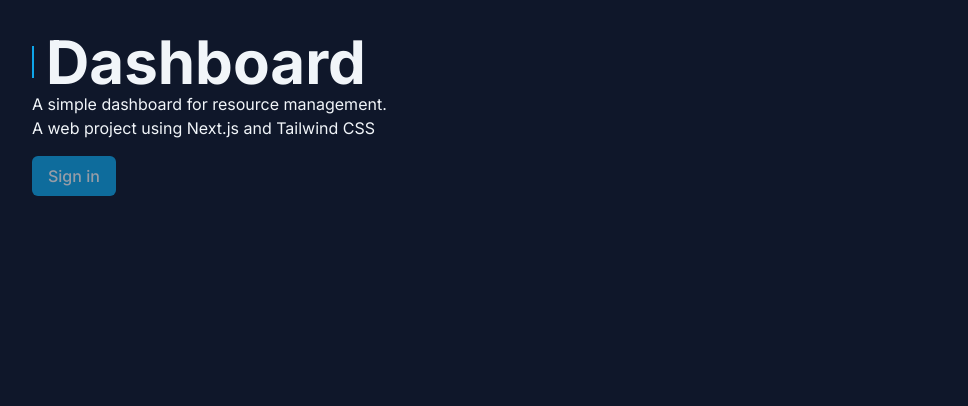
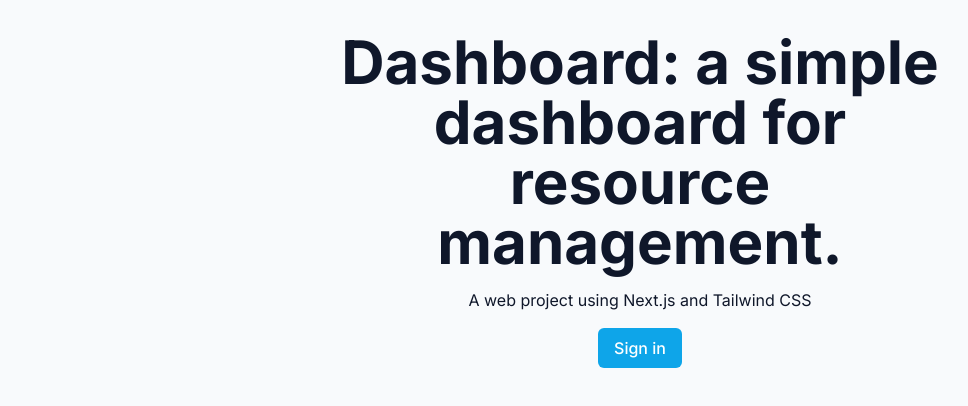
Before and after one commit to lfnd0/dashboard-web, a Next.js app: page / in a window 1280 px wide. Shown: the top 406 px of the page, without its empty margins (0-968 px from the left). Built offline with nearby package versions, Linux system fonts and the light colour scheme.

Commit message:
Dark Mode no Tailwind

```diff
--- a/src/app/page.tsx
+++ b/src/app/page.tsx
@@ -1,23 +1,24 @@
 
 export default function Home() {
   return (
-    <div className="p-8 bg-slate-900 text-slate-100 h-screen">
+    <div className="p-8 bg-slate-50 text-slate-900 dark:bg-slate-900 dark:text-slate-100 h-screen flex flex-col items-center text-center">
+      <div className="max-w-2xl">
         <h1
-        className="font-bold text-3xl sm:text-5xl lg:text-6xl flex items-center gap-3 before:w-0.5 before:h-8 before:bg-sky-500 before:flex "
+          className="font-bold text-3xl sm:text-5xl lg:text-6xl flex items-center"
         >
-        Dashboard
+          Dashboard: a simple dashboard for resource management.
         </h1>
 
-      <h2>A simple dashboard for resource management.</h2>
-
-      <p>A web project using Next.js and Tailwind CSS</p>
+        <p className="mt-4 dark:text-slate-400">
+          A web project using Next.js and Tailwind CSS
+        </p>
 
         <button
-        disabled
-        className="bg-sky-500 px-4 py-2 rounded-md font-medium mt-4 enabled:hover:bg-sky-600 disabled:opacity-60 disabled:cursor-not-allowed"
+          className="bg-sky-500 dark:bg-sky-400 dark:text-sky-950 text-white px-4 py-2 rounded-md font-medium mt-4 enabled:hover:bg-sky-600 disabled:opacity-60 disabled:cursor-not-allowed"
         >
           Sign in
         </button>
       </div>
+    </div>
   );
 }
```
Lines whose indentation alone changed are shown as unchanged.
